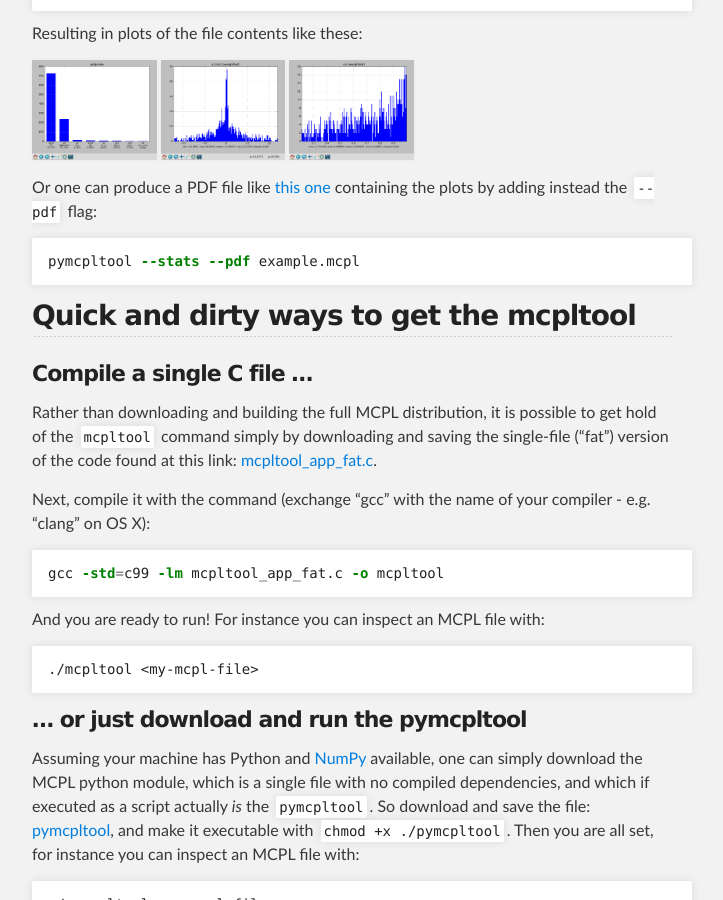
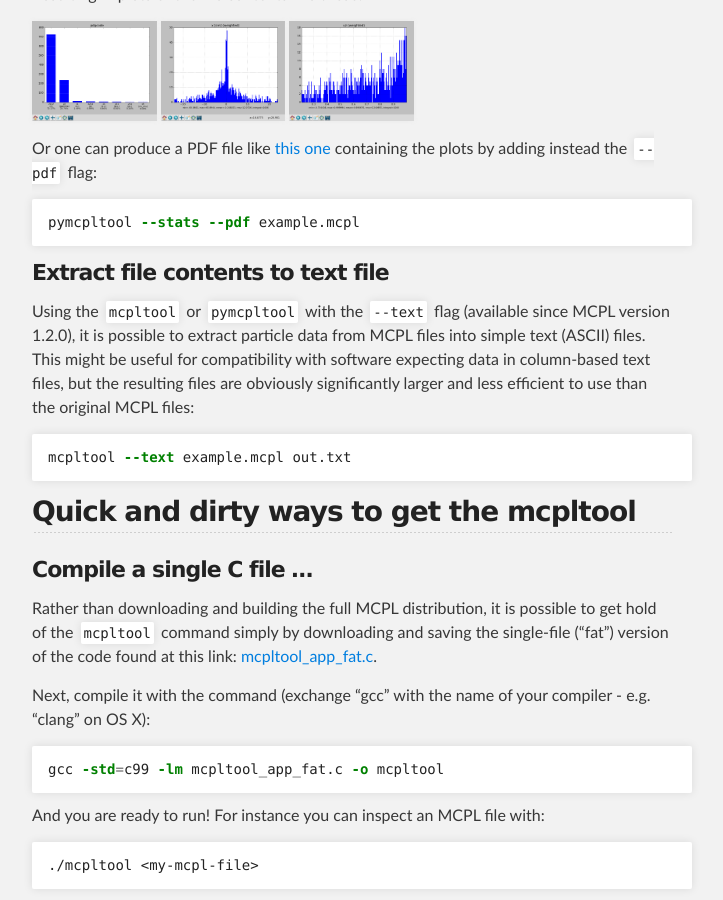
Before and after one commit to mctools/mcpl, a Jekyll site: the page built from usage_cmdline.md, in a window 1280 px wide and 900 px high, scrolled down 5186 px. Shown: the whole window, without its empty margins (288-1011 px from the left). Built offline with Jekyll 4.4.1, drawn with Linux system fonts in a browser that asks for light colours; some of the changed text lies outside the part shown.

Commit message:
update website for mcpl v1.2.0

````diff
--- a/usage_cmdline.md
+++ b/usage_cmdline.md
@@ -234,6 +232,19 @@ containing the plots by adding instead the `--pdf` flag:
 pymcpltool --stats --pdf example.mcpl
 ```
 
+### Extract file contents to text file
+
+Using the `mcpltool` or `pymcpltool` with the `--text` flag (available since
+MCPL version 1.2.0), it is possible to extract particle data from MCPL files
+into simple text (ASCII) files. This might be useful for compatibility with
+software expecting data in column-based text files, but the resulting files are
+obviously significantly larger and less efficient to use than the original MCPL
+files:
+
+```shell
+mcpltool --text example.mcpl out.txt
+```
+
 ## Quick and dirty ways to get the mcpltool
 
 ### Compile a single C file ...
````
Also changed, not shown: other parts of usage_cmdline.md (+0 -2 lines), index.md (+4 -0 lines), usage_python.md (+3 -6 lines).
